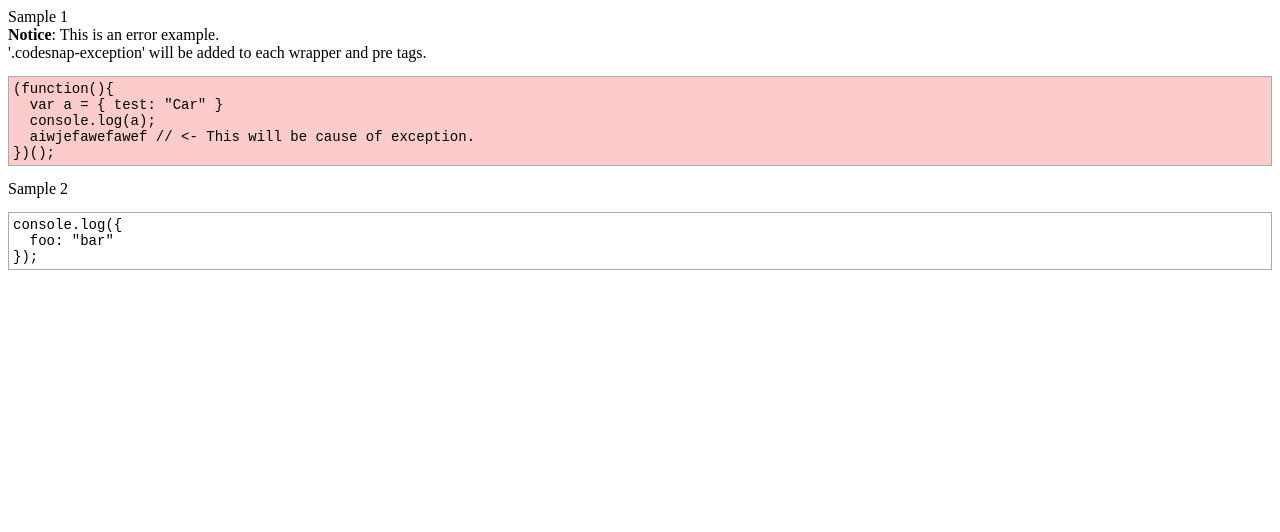
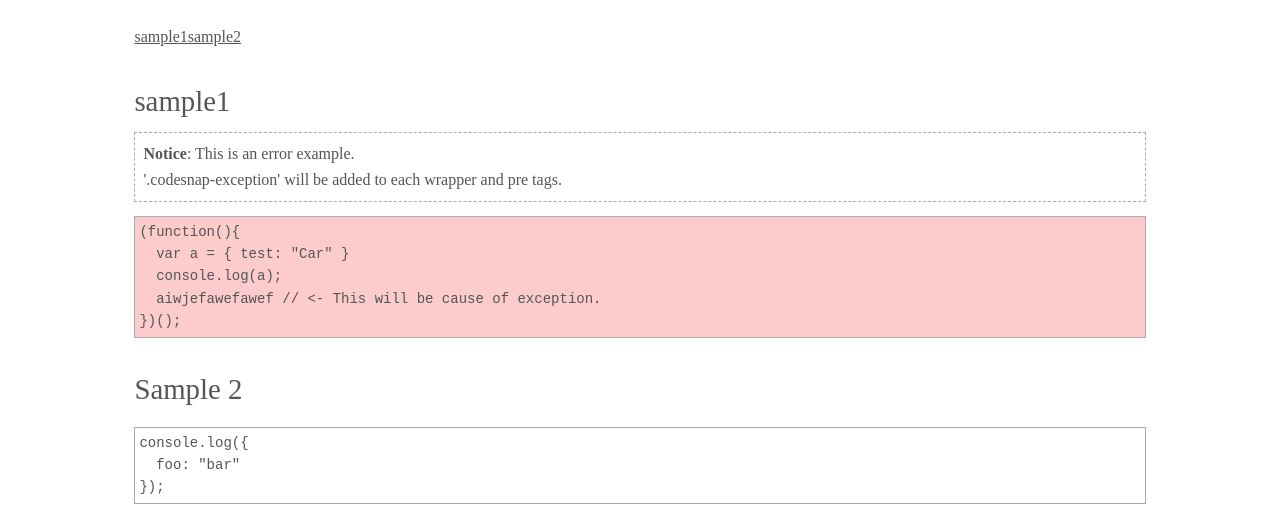
Before and after one commit to Matooy/codesnapjs, a plain HTML site: page index.html in a window 1280 px wide. Drawn offline with Linux system fonts and the light colour scheme.

Commit message:
feature show_index option added

```diff
--- a/index.html
+++ b/index.html
@@ -5,6 +5,16 @@
 </head>
 
 <style>
+* {
+  color: #555;
+  line-height: 1.6em;
+}
+#sample-box {
+  padding: 1em;
+  width: 80%;
+  min-width: 640px;
+  margin: auto;
+}
 pre {
   font-size: 14px;
   padding: 4px;
@@ -12,6 +22,18 @@ pre {
 }
 pre.codesnap-exception {
   background: #fccccc;
+}
+
+.codesnap-title {
+  font-size: 1.8em;
+  margin-top: 1em;
+}
+
+.codesnap-description {
+  padding: .5em;
+  margin-top: .5em;
+  border: 1px dashed #aaa;
+
 }
 </style>
 
@@ -22,25 +44,27 @@ pre.codesnap-exception {
 <script type="text/javascript">
 (new CodeSnap({
   wrapper: 'sample-box',
+  dir:     'samples',
   files: [
     ["sample1",
       {
-        title: 'Sample 1',
+        //title: 'Sample 1', No title. Uses file[0] value.
         description: "<b>Notice</b>: This is an error example.<br>'.codesnap-exception' will be added to each wrapper and pre tags."
       },
       {
         error: function(e, file){
-          console.error('This is a error callback of ' +file.name);
+          console.error('This is a error callback of ' + file.name);
         }
       }
     ],
     ["sample2",
       {
-        title: 'Sample 2'
+        title: 'Sample 2',
+        param: {}
       },
       {
         complete: function(file){
-          console.log('Callback of ' + file.name);
+          console.log('Complete callback of ' + file.name);
         }
       }
     ]
--- a/src/codesnap.js
+++ b/src/codesnap.js
@@ -5,12 +5,26 @@
 CodeSnap = function(O){
 
   this.config = { // Defaults
+
+    // Prefix for element classes.
     prefix    : O.prefix   || 'codesnap-'
+
+    // ID of element
   , wrapper   : O.wrapper  || null
+
+    // base URL for sample files.
   , dir       : O.dir      || 'samples'
+
+    // Sample files. [{title:, description:, param:}]
   , files     : O.files    || []
+
+  , show_index: true
+
+    // Callbacks
   , loaded    : O.loaded   || function(f, text){ console.log("CodeSnap> "+ (info(f).name) +" loaded."); }
-  , before    : O.before   || function(f, text){}
+  , before    : O.before   || function(f, text){ return f; }
+
+    //
   , format: {
       title: associated(O, 'format.title')
         ? O.format.title
@@ -33,10 +47,20 @@ CodeSnap = function(O){
       : (refstr ? false : true);
   }
 
+  function prepare_GUI(){
+    var wrp = C.wrapper ? document.getElementById(C.wrapper) : document.body;
+    if(C.show_index){
+      var index = document.createElement('div');
+      index.setAttribute('id', C.prefix + 'index');
+      wrp.appendChild(index);
+    }
+  }
+
   //
-  function prepare(f){
+  function prepare_GUI_for_file(f){
     var file = info(f);
     var wrp = C.wrapper ? document.getElementById(C.wrapper) : document.body;
+    var ind = document.getElementById(C.prefix + 'index');
     var el = document.getElementById(C.prefix + file.name);
     if(!el){
       el = document.createElement('div');
@@ -44,14 +68,25 @@ CodeSnap = function(O){
       el.setAttribute('class', C.prefix + 'container');
       wrp.appendChild(el);
     }
+    if(C.show_index){
+      var anc = document.createElement('a');
+      anc.setAttribute('href', '#' + C.prefix + file.name);
+      anc.setAttribute('class', C.prefix + 'index-anchor');
+      anc.innerHTML = file.name;
+      ind.appendChild(anc);
+    }
     var title = document.createElement('div');
       title.setAttribute('id', C.prefix + file.name + '-title');
       title.setAttribute('class', C.prefix + 'title');
-      title.innerHTML = file.title;
+      title.innerHTML = file.title || file.name;
+      el.appendChild(title);
     var description = document.createElement('div');
+      (file.description) && (function(){
         description.setAttribute('id', C.prefix + file.name + '-description');
         description.setAttribute('class', C.prefix + 'description');
         description.innerHTML = file.description;
+        el.appendChild(description);
+      })();
     var pre = document.createElement('pre');
       pre.setAttribute('id', C.prefix + file.name + '-pre');
       pre.setAttribute('class', C.prefix + 'pre');
@@ -59,8 +94,6 @@ CodeSnap = function(O){
         code.setAttribute('id', C.prefix + file.name + '-code');
         code.setAttribute('class', C.prefix + 'code');
         pre.appendChild(code);
-    el.appendChild(title);
-    el.appendChild(description);
       el.appendChild(pre);
   }
 
@@ -74,7 +107,7 @@ CodeSnap = function(O){
       code.innerHTML = src;
     }
     try{
-      (new Function("'use strict'; " + src))(file.params || {});
+      (new Function("'use strict'; " + src))(file.param || {});
       (file.callback.complete) && file.callback.complete(file);
     }catch(e){
       console.error("[CodeSnap] Error occured in " + file.name);
@@ -122,8 +155,8 @@ CodeSnap = function(O){
         ? (v[1] && v[1].hasOwnProperty('title')?v[1].title:"") : ""
     , description: isa
         ? (v[1] && v[1].hasOwnProperty('description')?v[1].description:"") : ""
-    , params: isa
-        ? (v[1] && v[1].hasOwnProperty('params')?v[1].params:null) : null
+    , param: isa
+        ? (v[1] && v[1].hasOwnProperty('param')?v[1].param:null) : null
     , callback: {
         complete: isa
           ? (v[2] && v[2].hasOwnProperty('complete')&&typeof v[2]['complete'] === 'function'?v[2]['complete']:null)
@@ -149,15 +182,14 @@ CodeSnap = function(O){
 
 
   this.load = function(file){
-    var s = (file)
+    (prepare_GUI());
+    ((file)
       ? C.files.filter(this.filtering_file(file))
       : C.files
-          ;
-
-    s.map(function(v, i){
-      prepare(v);
+    ).map(function(v, i){
+      prepare_GUI_for_file(v);
       load_sorce(make_source_url(v), function(res){
-        C.before(v, res);
+        v = C.before(v, res);
         preview(v, res);
         C.loaded(v, res);
       });
```
Lines whose indentation alone changed are shown as unchanged.
